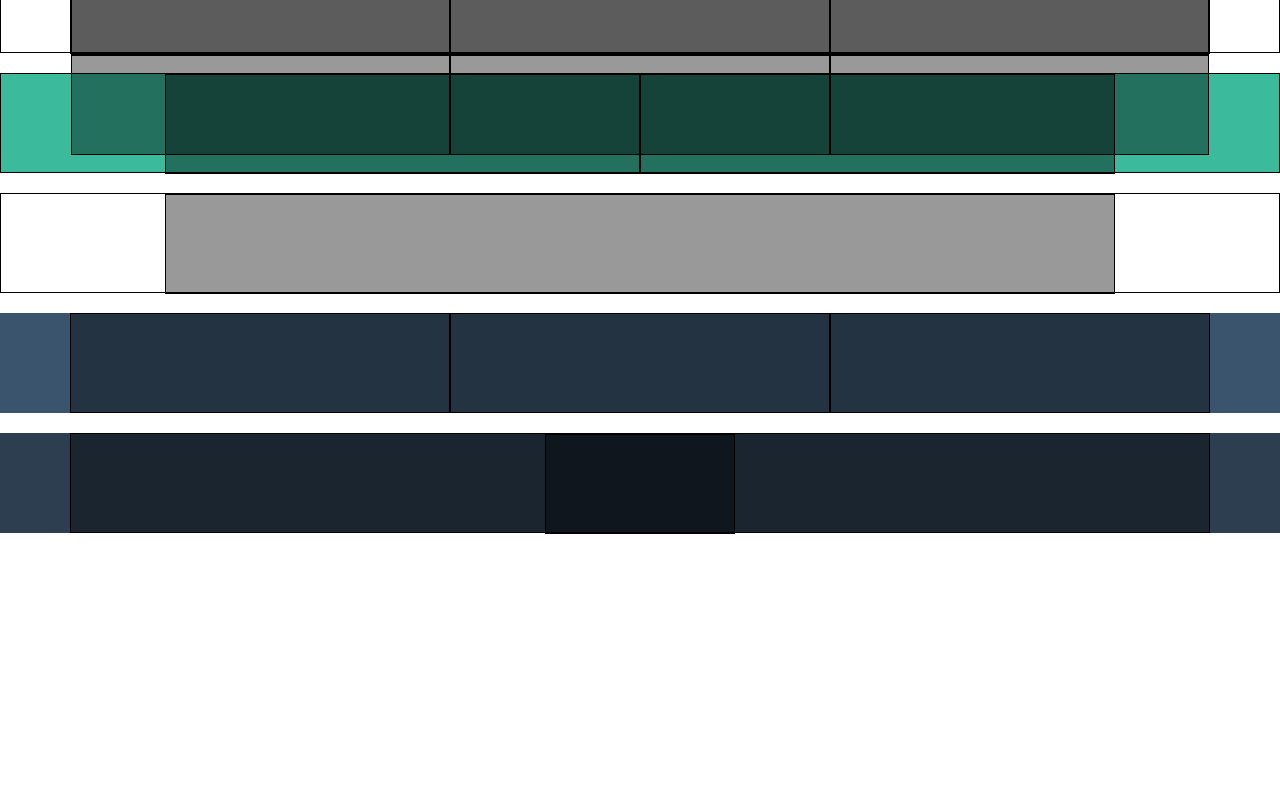
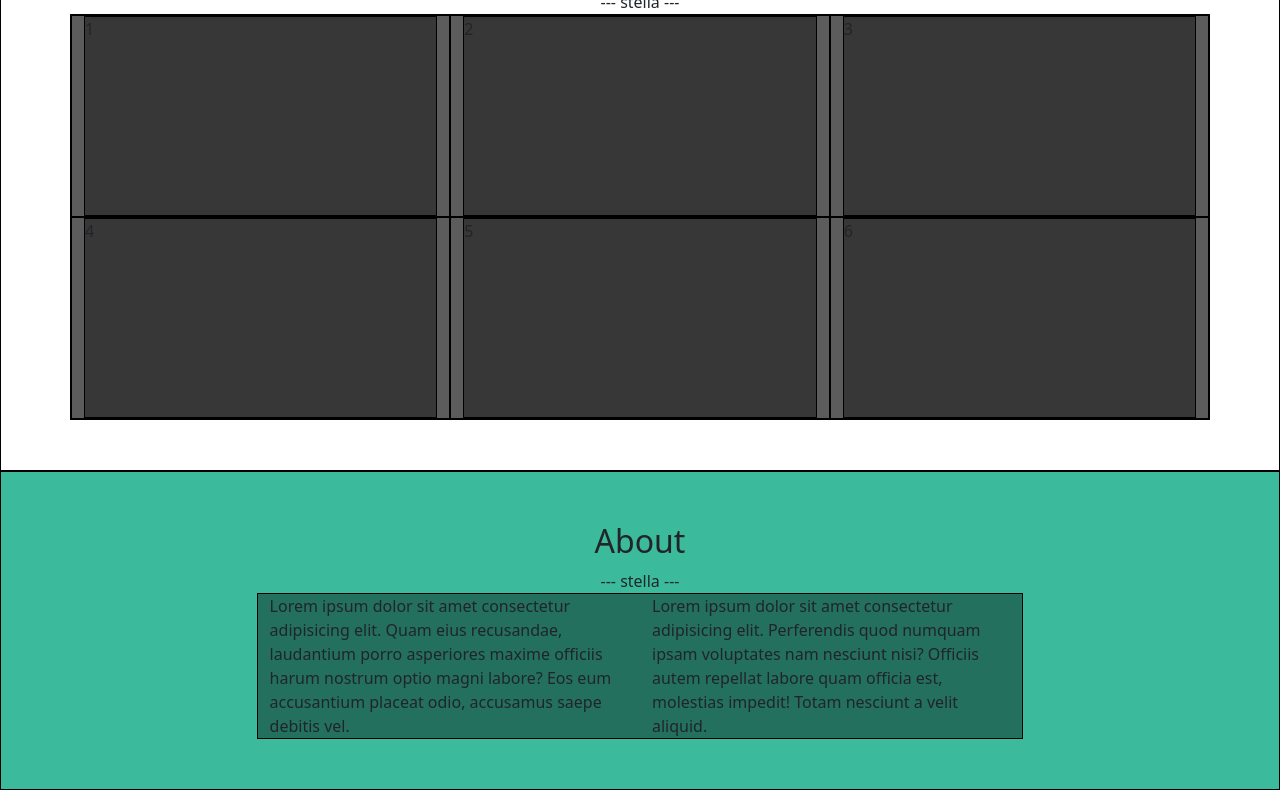
Before and after one commit to salvatoreolivieri/html-css-bootstrap-freelancer, a plain HTML site: page index.html in a window 1280 px wide. Shown: the part 687-1477 px from the top of the page. Before the commit the page ends 1221 px from the top, so only its background shows below. Drawn offline with nearby package versions, Linux system fonts and the light colour scheme.

Commit message:
Correzione in classe

```diff
--- a/index.html
+++ b/index.html
@@ -6,6 +6,7 @@
   <meta name="viewport" content="width=device-width, initial-scale=1.0">
 
   <link href="https://cdn.jsdelivr.net/npm/bootstrap@5.1.3/dist/css/bootstrap.min.css" rel="stylesheet" integrity="sha384-1BmE4kWBq78iYhFldvKuhfTAU6auU8tT94WrHftjDbrCEXSU1oBoqyl2QvZ6jIW3" crossorigin="anonymous">
+
   <link rel="stylesheet" href="style.css">
 
   <title>Bootstrap</title>
@@ -14,21 +15,20 @@
 
   <header>
 
-    <div class="container debug">
-      <div class="row row-cols-2 d-flex justify-content-between">
-        <div class="col-3"></div>
-        <div class="col-2"></div>
-        <div class="col"></div>
-        <div class="col"></div>
+    <nav class="container debug">
+      <div class="row justify-content-between align-items-center">
+        <div class="col-10 col-md-6 debug">START BOOTSTRAP</div>
+        <div class="col-6 text-end d-none d-md-block">dx</div>
+        <div class="col-2 text-end d-block d-md-none">h</div>
       </div>
-    </div>
+    </nav>
 
   </header>
 
 
   <main>
 
-    <section class="hero-section ">
+    <section class="hero-section">
 
       <div class="container debug">
         <div class="row justify-content-md-center">
@@ -39,16 +39,40 @@
     </section>
 
     <!-- Portfolio -->
-    <section class="portfolio debug">
+    <section id="portfolio" class="debug ">
 
+      <div class="container text-center">
+        <h2>Portfolio</h2>
+        <div>--- stella ---</div>
+      </div>
+
+      <!-- card portfolio -->
       <div class="container debug">
-        <div class="row row-cols-3">
-          <div class="col debug"></div>
-          <div class="col debug"></div>
-          <div class="col debug"></div>
-          <div class="col debug"></div>
-          <div class="col debug"></div>
-          <div class="col debug"></div>
+        <div class="row row-cols-sm-1 row-cols-md-2 row-cols-lg-3">
+          <div class="col debug">
+            <div class="sc-card debug">1</div>
+          </div>
+
+          <div class="col debug">
+            <div class="sc-card debug">2</div>
+          </div>
+
+          <div class="col debug">
+            <div class="sc-card debug">3</div>
+          </div>
+
+          <div class="col debug">
+            <div class="sc-card debug">4</div>
+          </div>
+
+          <div class="col debug">
+            <div class="sc-card debug">5</div>
+          </div>
+
+          <div class="col debug">
+            <div class="sc-card debug">6</div>
+          </div>
+
         </div>
       </div>
 
@@ -56,12 +80,24 @@
 
 
     <!-- About -->
-    <section class="about debug">
+    <section id="about" class="debug">
 
-      <div class="container">
-        <div class="row justify-content-md-center">
-          <div class="col-5 debug"></div>
-          <div class="col-5 debug"></div>
+      <div class="container text-center">
+        <h2>About</h2>
+        <div>--- stella ---</div>
+      </div>
+
+      <div class="sc-container debug">
+        <div class="container-fluid">
+
+          <div class="row row-col-1 row-col-md-2">
+
+            <div class="col">Lorem ipsum dolor sit amet consectetur adipisicing elit. Quam eius recusandae, laudantium porro asperiores maxime officiis harum nostrum optio magni labore? Eos eum accusantium placeat odio, accusamus saepe debitis vel.</div>
+
+            <div class="col">Lorem ipsum dolor sit amet consectetur adipisicing elit. Perferendis quod numquam ipsam voluptates nam nesciunt nisi? Officiis autem repellat labore quam officia est, molestias impedit! Totam nesciunt a velit aliquid.</div>
+
+          </div>
+
         </div>
       </div>
 
@@ -69,12 +105,15 @@
 
 
     <!-- Contact Me -->
-    <section class="contact-me debug">
+    <section id="contact-me" class="debug">
 
-      <div class="container">
-        <div class="row justify-content-md-center">
-          <div class="col-10 debug"></div>
-        </div>
+      <div class="container text-center">
+        <h2>Contatti</h2>
+        <div>--- stella ---</div>
+      </div>
+
+      <div class="sc-container debug">
+        form
       </div>
 
     </section>
@@ -88,10 +127,10 @@
     <section class="top-footer">
 
       <div class="container">
-        <div class="row">
-          <div class="col-4 debug"></div>
-          <div class="col-4 debug"></div>
-          <div class="col-4 debug"></div>
+        <div class="row row-cols-1 row-cols-md-3">
+          <div class="col debug">sx</div>
+          <div class="col debug">c</div>
+          <div class="col debug">dx</div>
         </div>
       </div>
 
@@ -101,10 +140,8 @@
     <!-- bottom footer -->
     <section class="bottom-footer">
 
-      <div class="container debug">
-        <div class="row justify-content-md-center"">
-          <div class="col-2 debug"></div>
-        </div>
+      <div class="container text-center debug">
+        copy
       </div>
 
     </section>
--- a/style.css
+++ b/style.css
@@ -1,7 +1,6 @@
 .debug{
   background-color: rgb(0, 0, 0, 0.4);
   border: 1px solid black;
-  height: 100px;
 }
 
 .box-center{
@@ -10,33 +9,63 @@
   align-items: center;
 }
 
+.row{
+  height: 100%;
+}
 
 section{
-  margin-top: 20px;
+  padding: 50px 0;
 }
 
+
+
 /*
-Main
+  HEADER
+*/
+
+
+nav{
+  height: 100%;
+}
+
+
+
+
+
+
+/*
+  MAIN
 */
 
 .hero-section{
-  border: 1px solid black;
   height: 500px;
 }
 
-.about,
+#about,
 .hero-section{
   background-color: #3BBB9C;
 }
 
-.portfolio,
-.contact-me{
+#portfolio,
+#contact-me{
   background-color: white;
 }
 
 
+.sc-card{
+  height: 200px;
+}
+
+.sc-container{
+  width: 60%;
+  margin: 0 auto;
+}
+
+
+
+
 /*
-Footer
+  FOOTER
 */
 
 .top-footer{
@@ -45,5 +74,6 @@ Footer
 
 header,
 .bottom-footer{
+  height: 80px;
   background-color: #2C3E50;
 }
```
